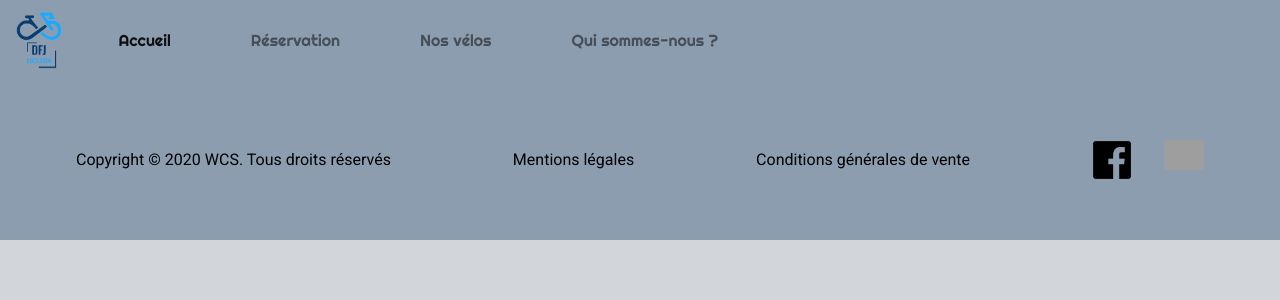
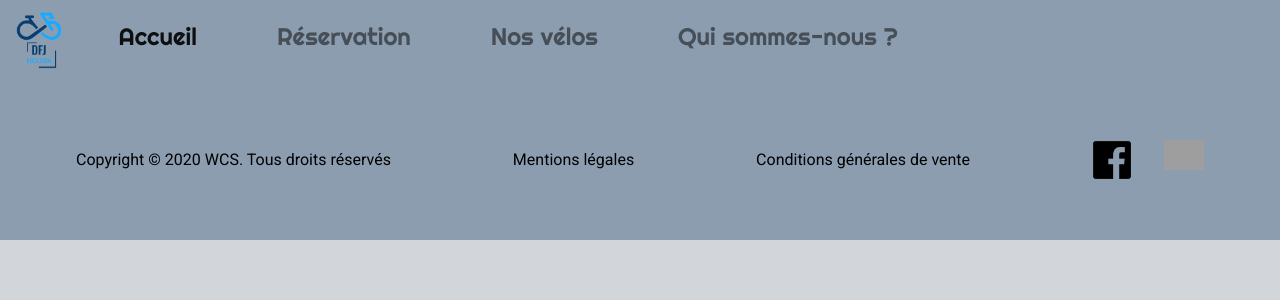
Before and after one commit to WildCodeSchool/orleans-php-202009-project-dfj-location, a PHP site: template src/View/layout.html.twig in a window 1280 px wide. Shown: the top 300 px of the page. Run offline with PHP 8.4, Linux system fonts and the light colour scheme; the template is opened without the code that fills it, so the values that code supplies are empty; some libraries are stand-ins or nearby versions; grey boxes are pictures that could not be loaded.

Commit message:
Fixed size for links and added link for 'Nos vélos'

```diff
--- a/src/View/includes/_navbar.html.twig
+++ b/src/View/includes/_navbar.html.twig
@@ -7,16 +7,16 @@
     <div class="collapse navbar-collapse" id="navbarNavDropdown">
         <ul class="navbar-nav nav-fill">
             <li class="nav-item link active">
-                <a class="nav-link" href="/Home/index">Accueil<span class="sr-only">(current)</span></a>
+                <a class="nav-link" href="/Home/index"><h4>Accueil</h4><span class="sr-only">(current)</span></a>
             </li>
             <li class="nav-item link">
-                <a class="nav-link" href="#">Réservation</a>
+                <a class="nav-link" href="#"><h4>Réservation</h4></a>
             </li>
             <li class="nav-item link">
-                <a class="nav-link" href="#">Nos vélos</a>
+                <a class="nav-link" href="/Category/index"><h4>Nos vélos</h4></a>
             </li>
             <li class="nav-item link">
-                <a class="nav-link" href="#">Qui sommes-nous ?</a>
+                <a class="nav-link" href="#"><h4>Qui sommes-nous ?</h4></a>
             </li>
         </ul>
     </div>
```
